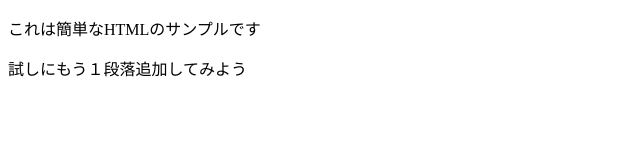
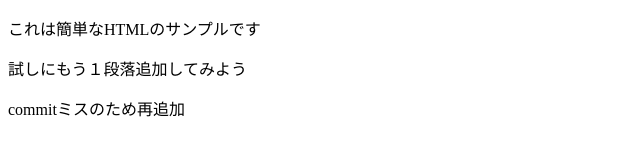
Before and after one commit to takahashi-kazuya18/html-test, a plain HTML site: page index.html in a window 1280 px wide. Shown: the whole page, without its empty margins (0-640 px from the left). Drawn offline with Linux system fonts and the light colour scheme.

Commit message:
commitミスのため再追加

```diff
--- a/index.html
+++ b/index.html
@@ -7,5 +7,6 @@
     <body>
         <p>これは簡単なHTMLのサンプルです</p>
         <p>試しにもう１段落追加してみよう</p>
+        <p>commitミスのため再追加</p>
     </body>
 </html>
```
